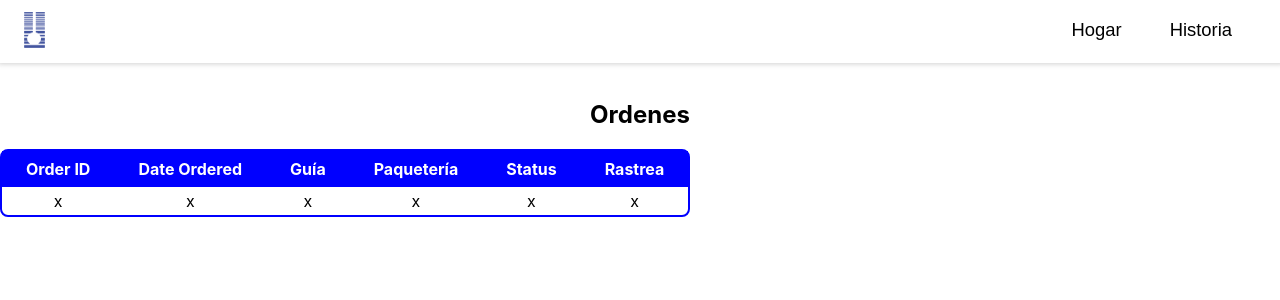
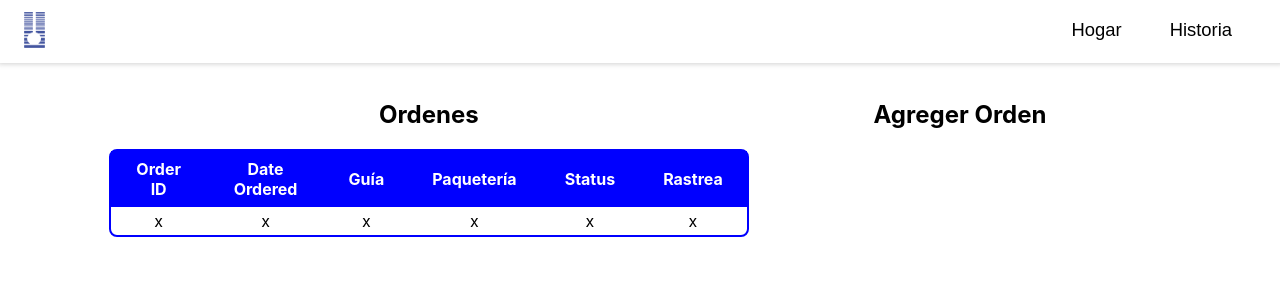
Before and after one commit to walz0/rastreador, a React (Create React App) app in the folder frontend/: page / in a window 1280 px wide. Shown: the top 300 px of the page. Built offline with nearby package versions, Linux system fonts and the light colour scheme.

Commit message:
ui updates

```diff
--- a/frontend/src/components/Table.css
+++ b/frontend/src/components/Table.css
@@ -1,5 +1,6 @@
 .Table {
-
+    display: flex;
+    justify-content: center;
 }
 
 .Table table {
@@ -20,3 +21,7 @@
     /* border: solid 1px #000; */
     padding: 0.25em 0.5em 0.25em 0.5em;
 }
+
+.Table table tr {
+    border-bottom: solid 1px #000;
+}
--- a/frontend/src/pages/Home.css
+++ b/frontend/src/pages/Home.css
@@ -2,4 +2,18 @@
     padding-top: 5em;
     width: 100%;
     height: 100%;
+
+    display: flex;
+    justify-content: center;
+    flex-wrap: nowrap;
 }
+
+.Home .Orders {
+    width: 50%;
+    height: 100%;
+}
+
+.Home .Add {
+    width: 33%;
+    height: 100%;
+}
--- a/frontend/src/pages/Home.js
+++ b/frontend/src/pages/Home.js
@@ -6,9 +6,13 @@ export default class Home extends Component {
     render() {
         return (
             <div className='Home'>
-                <h2 className='title'>Ordenes</h2>
-                <div className=''></div>
-                <Table cols={['Order ID', 'Date Ordered', 'Guía', 'Paquetería', 'Status', 'Rastrea']} />
+                <div className='Orders'>
+                    <h2 className='title'>Ordenes</h2>
+                    <Table cols={['Order ID', 'Date Ordered', 'Guía', 'Paquetería', 'Status', 'Rastrea']} />
+                </div>
+                <div className='Add'>
+                    <h2 className='title'>Agreger Orden</h2>
+                </div>
             </div>
         )
     }
```
